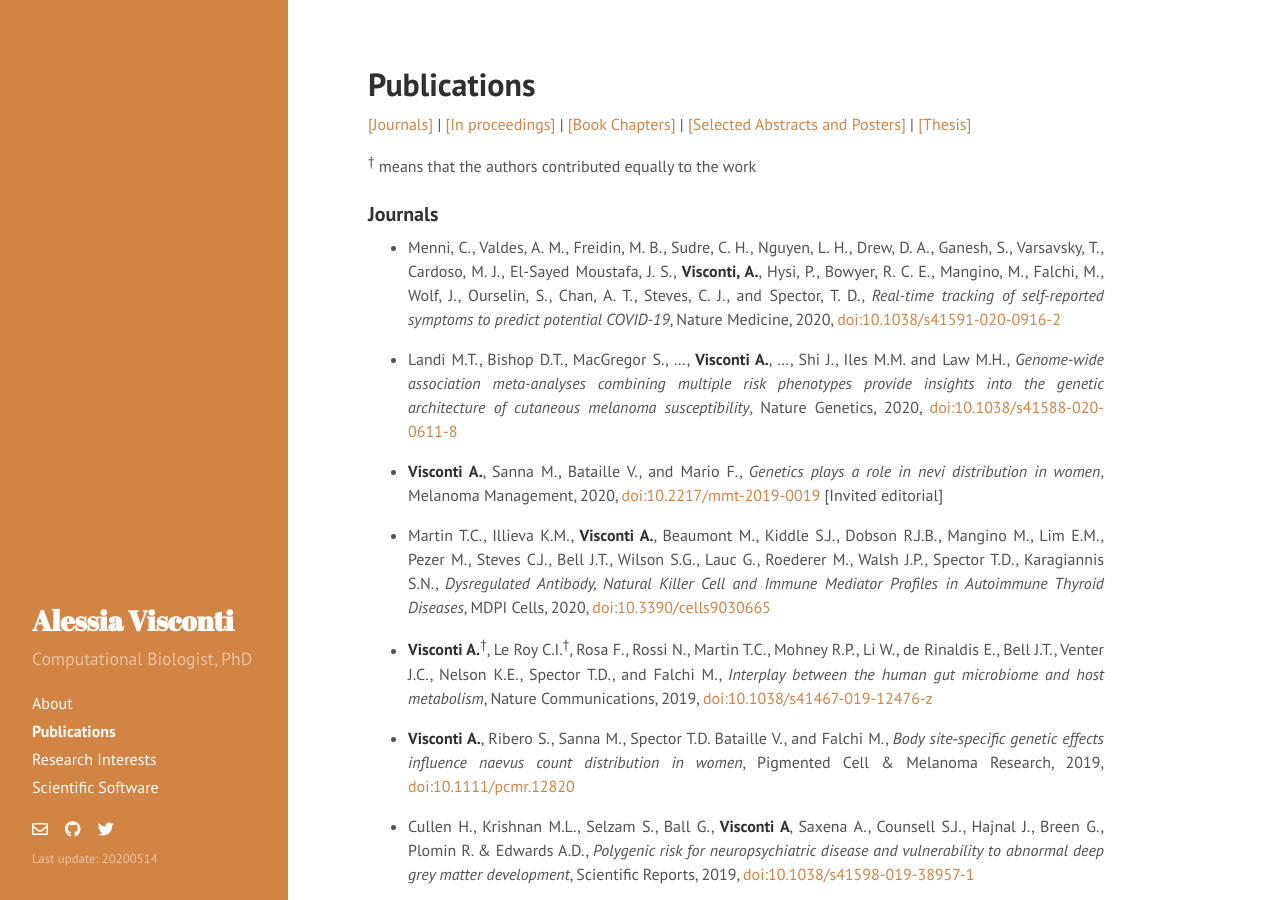
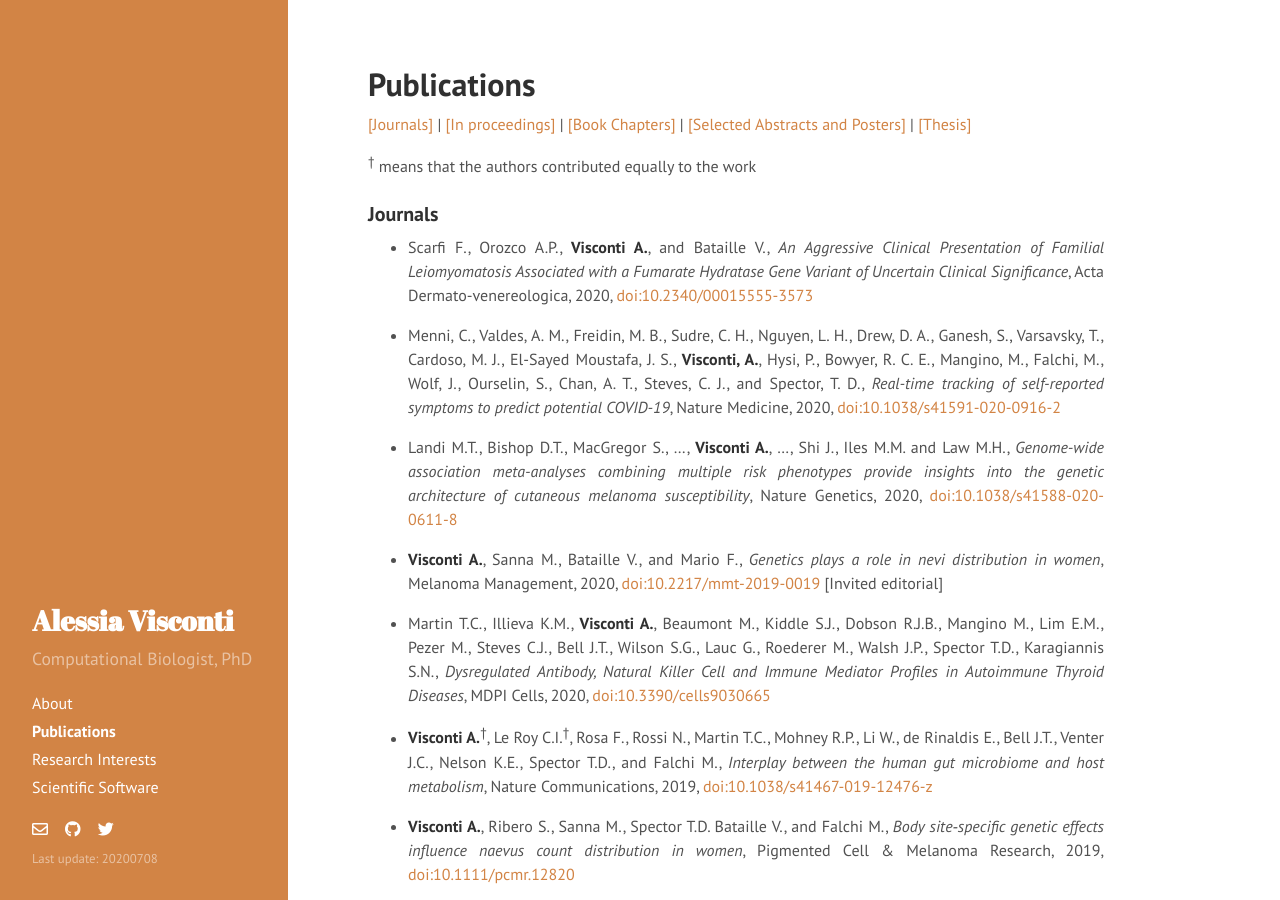
Before and after one commit to alesssia/alesssia.github.io, a Jekyll site: the page built from publications.md, in a window 1280 px wide and 900 px high. Built offline with Jekyll 4.4.1, drawn with Linux system fonts in a browser that asks for light colours; nearby versions of some CDN libraries; a style sheet for code colours, icons or effects is not loaded.

Commit message:
Added Acta Derm Vener to publications

```diff
--- a/_config.yml
+++ b/_config.yml
@@ -11,7 +11,7 @@ tagline:     ''
 description: 'Computational Biologist, PhD'
 url:         http://alesssia.github.io/
 baseurl:     /
-lastmod:    '20200514'
+lastmod:    '20200708'
 
 author:
   name:      'Alessia Visconti'
--- a/publications.md
+++ b/publications.md
@@ -14,6 +14,8 @@ title: Publications
 <sup>†</sup> means that the authors contributed equally to the work
 
 ###  Journals
+
+- Scarfi F., Orozco A.P., **Visconti A.**, and Bataille V., *An Aggressive Clinical Presentation of Familial Leiomyomatosis Associated with a Fumarate Hydratase Gene Variant of Uncertain Clinical Significance*, Acta Dermato-venereologica, 2020, [doi:10.2340/00015555-3573](https://www.medicaljournals.se/acta/content/abstract/10.2340/00015555-3573)
 
 - Menni, C., Valdes, A. M., Freidin, M. B., Sudre, C. H., Nguyen, L. H., Drew, D. A., Ganesh, S., Varsavsky, T., Cardoso, M. J., El-Sayed Moustafa, J. S., **Visconti, A.**, Hysi, P., Bowyer, R. C. E., Mangino, M., Falchi, M., Wolf, J., Ourselin, S., Chan, A. T., Steves, C. J., and Spector, T. D., *Real-time tracking of self-reported symptoms to predict potential COVID-19*, Nature Medicine, 2020, [doi:10.1038/s41591-020-0916-2](https://www.nature.com/articles/s41591-020-0916-2)
 
```
Also changed, not shown: 2 other files.
